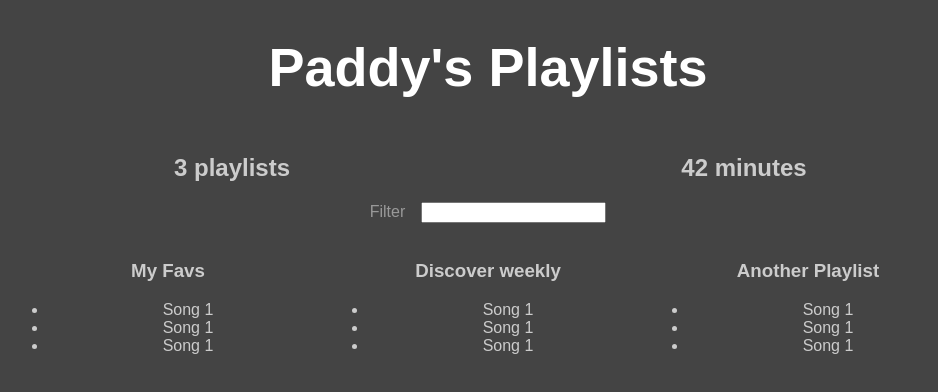
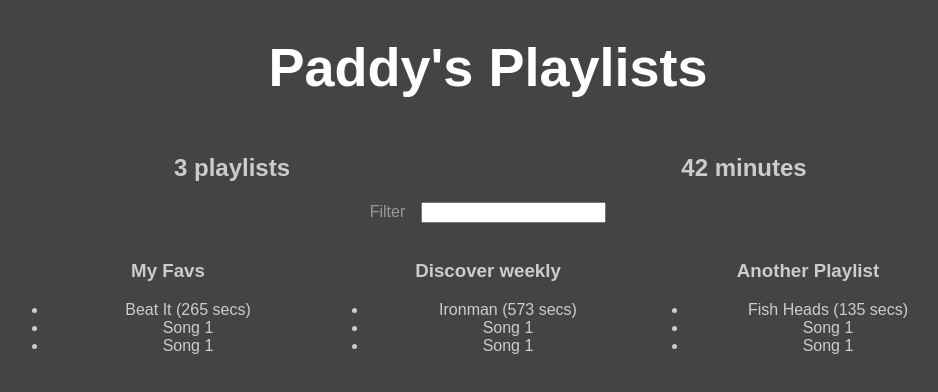
Before and after one commit to tpatrickmcdermott/playlist-app, a React (Create React App) app: page / in a window 1280 px wide. Shown: the top 392 px of the page, without its empty margins (152-1090 px from the left). Built offline with nearby package versions, Linux system fonts and the light colour scheme.

Commit message:
A laborious way to add song title and duration

```diff
--- a/src/App.js
+++ b/src/App.js
@@ -63,7 +63,7 @@ class App extends Component {
             <Filter />
             {
               this.state.serverData.user.playlists.map(playlist =>
-                <Playlist name={playlist.name} foo={"bar"} />
+                <Playlist playlist={playlist} foo={"bar"} />
               )
             }
           </div> :
@@ -121,9 +121,9 @@ class Playlist extends Component {
       //  Use object spread operator (1)
       <div style={{...defaultStyle, display: "inline-block", width: "25%"}}>
         <img />
-        <h3>{this.props.name}</h3>
+        <h3>{this.props.playlist.name}</h3>
         <ul>
-          <li>Song 1</li>
+          <li>{this.props.playlist.songs[0].name} ({this.props.playlist.songs[0].duration} secs)</li>
           <li>Song 1</li>
           <li>Song 1</li>
         </ul>
```
